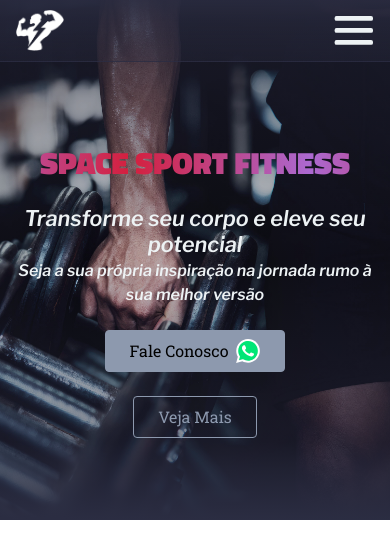
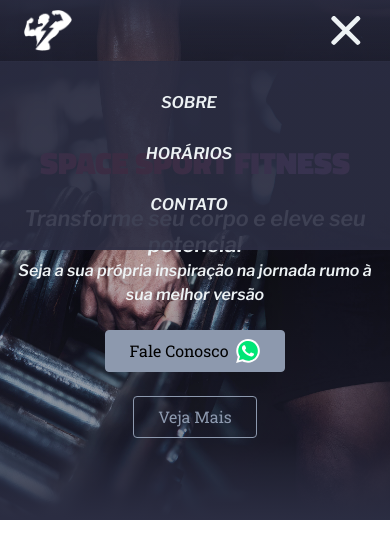
Before and after one commit to FelipeNegrucci/node-vue-gym-site, a Vue app in the folder vue-gym-site/: page /about in a window 390 px wide. Both pictures are taken after a click on the button 349 px from the left and 30 px from the top of the page. Shown: the top 558 px of the page. Built offline with nearby package versions, Linux system fonts and the light colour scheme.

Commit message:
modified

```diff
--- a/vue-gym-site/src/App.vue
+++ b/vue-gym-site/src/App.vue
@@ -31,9 +31,9 @@ onMounted(()=>{
 </script>
 
 <template>
-    <header class="container-fluid px-3 position-absolute" :style="{ height: headerHeight }">
+    <header class="container-fluid px-0 position-absolute" :style="{ height: headerHeight }">
         <div class="container-xxl px-0 h-100">
-            <compHeader :screenSizeWidth="screenSize.width" :widthPadding="widthPadding"/>
+            <compHeader :screenSizeWidth="screenSize.width"/>
         </div>
     </header>
     <main class="container-fluid px-0">
--- a/vue-gym-site/src/components/standard/modalAccountAccess.vue
+++ b/vue-gym-site/src/components/standard/modalAccountAccess.vue
@@ -4,27 +4,25 @@
 <template>
     <div class="modal fade" id="modalAccountAccess" tabindex="-1" aria-labelledby="exampleModalLabel" aria-hidden="true">
         <div class="modal-dialog modal-dialog-centered">
-            <div class="modal-content borde py-4 px-4">
+            <div class="modal-content p-4">
                 <div class="modal-body container-fluid text-dark vstack">
                     <div class="row row-cols-1 gx-0 text-center mb-4 user-select-none">
                         <div class="col mx-auto display-6 fs-3 text-uppercase">acesse sua conta</div>
                         <div class="col mx-auto text-secondary fst-italic mt-1">Tenha acesso a sua ficha de treinos e mais.</div>
                     </div>
                     <form class="vstack gap-3">
-                        <div class="row">
-                            <label for="inputName" class="col-sm-2 col-form-label">Nome</label>
-                            <div class="col-sm-10">
-                              <input type="text" class="form-control" id="inputName">
+                        <div class="row justify-content-center">
+                            <div class="col-11 col-sm-9">
+                              <input type="text" class="form-control" placeholder="Nome" aria-label="Nome">
                             </div>
                         </div>
-                        <div class="row">
-                            <label for="inputPassword" class="col-sm-2 col-form-label">Senha</label>
-                            <div class="col-sm-10">
-                              <input type="password" class="form-control" id="inputPassword">
+                        <div class="row justify-content-center">
+                            <div class="col-11 col-sm-9">
+                              <input type="password" class="form-control" placeholder="Senha" aria-label="Senha">
                             </div>
                         </div>
                         <div class="row mt-2">
-                            <button class="col-auto btn px-4 py-2 rounded-1 btn-primary mx-auto" type="submit">
+                            <button class="col-auto btn px-4 py-2 rounded-1 btn-primary mx-auto" type="submit" disabled>
                                 <span class="text-uppercase">entrar</span>
                             </button>
                         </div>
--- a/vue-gym-site/src/components/structural/header.vue
+++ b/vue-gym-site/src/components/structural/header.vue
@@ -13,27 +13,25 @@ const iconSizes = ref({
 })
 
 const props = defineProps({
-    screenSizeWidth: Number,
-    widthPadding: String
+    screenSizeWidth: Number
 })
 </script>
 
 <template>
     <modalAccountAccess/>
 
-    <div class="row justify-content-between gx-0 h-100 align-items-center user-select-none" :class="props.widthPadding">
+    <div class="row justify-content-between gx-0 h-100 align-items-center user-select-none px-4">
 
-        <router-link class="col-auto nav-link" to="/">
+        <router-link class="col-auto nav-link ms-0 ms-xl-2" to="/">
             <div class="row gx-0">
                 <div class="col-auto">
                     <img src="../../assets/brand-logo.png" width="48">
-                    <!-- <iconBrand :width="iconSizes.brandLogo" :height="iconSizes.brandLogo"/> -->
                 </div>
                 <div v-if="props.screenSizeWidth > 430" class="col-auto ms-2 h5 my-auto text-uppercase text-light">space sport fitness</div>
             </div>
         </router-link>
 
-        <div  class="col-auto">
+        <div  class="col-auto me-0 me-xl-2">
             <div class="row gx-0">
                 <div v-if="props.screenSizeWidth > 830" class="col-auto nav gap-3 text-capitalize">
                     <compNavigation/>
@@ -42,15 +40,26 @@ const props = defineProps({
                     <iconUser class="my-auto" :width="iconSizes.acessButton" :height="iconSizes.acessButton"/>
                     <span class="text-capitalize my-auto">acessar</span>
                 </stdButton>
-                <button v-else @click="toggleNavigation" class="col-auto btn px-0 py-2">
-                    <iconToggle aria-expanded="false"/>
+                <button v-else @click="toggleNavigation" class="col-auto btn px-0 py-2 collapsed" data-bs-toggle="collapse" data-bs-target="#collapseNav" aria-expanded="false" aria-controls="collapseNav">
+                    <iconToggle/>
                 </button>
             </div>
         </div>
 
     </div>
+
+    <div class="row collapse w-100 mx-0" id="collapseNav">
+        <div class="col-auto nav gap-3 text-uppercase h6 py-4 flex-column mx-auto text-center">
+            <compNavigation/>
+        </div>
+    </div>
+
 </template>
 
 <style scoped>
-
+#collapseNav{
+    background: rgb(43,45,66);
+    background: linear-gradient(0deg, rgba(43,45,66,0.9) 0%, rgba(43,45,66,0.9) 64%, rgba(43,45,66,0.9) 100%);
+    border-bottom: 3px solid rgba(43,45,66,0.3);
+}
 </style>
```
